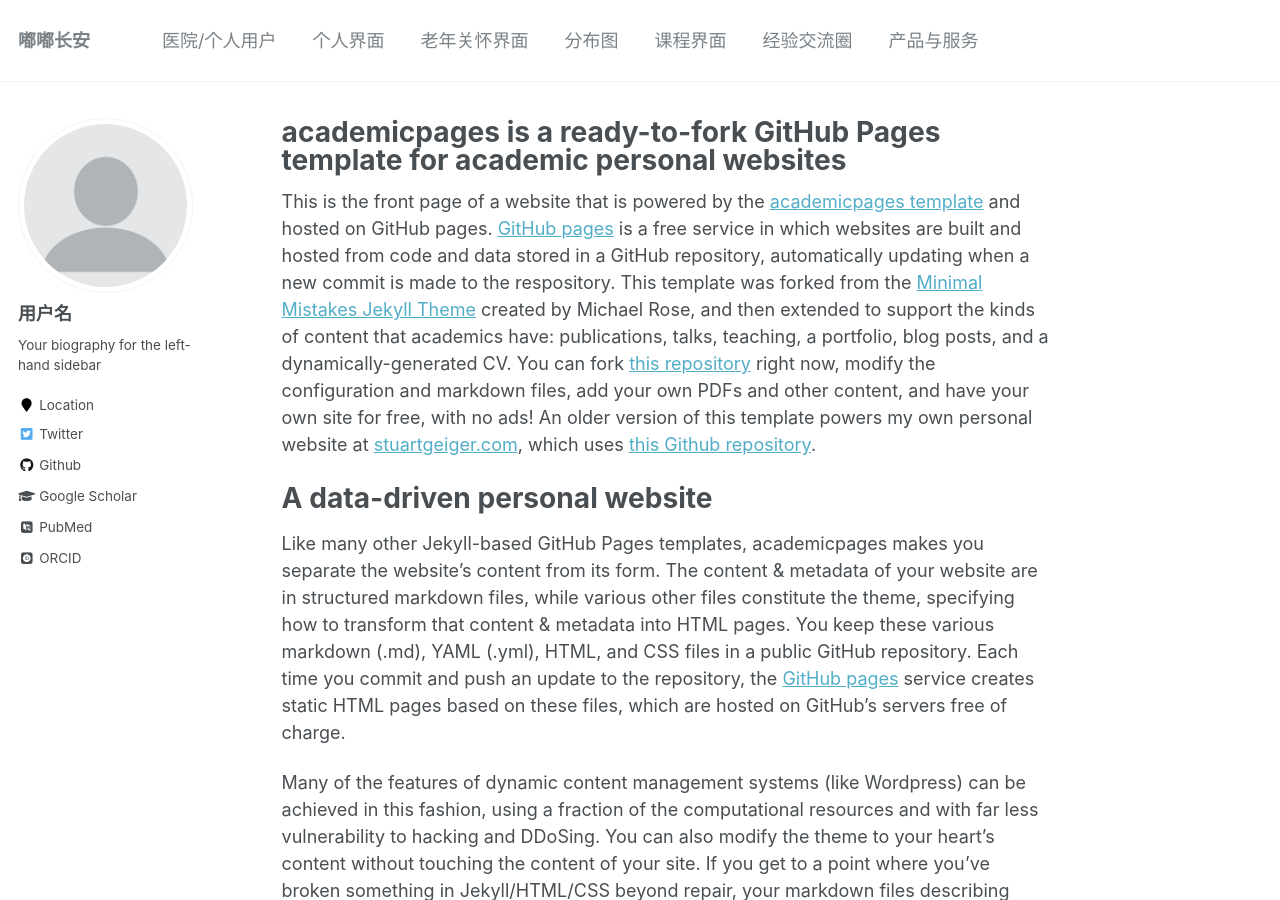
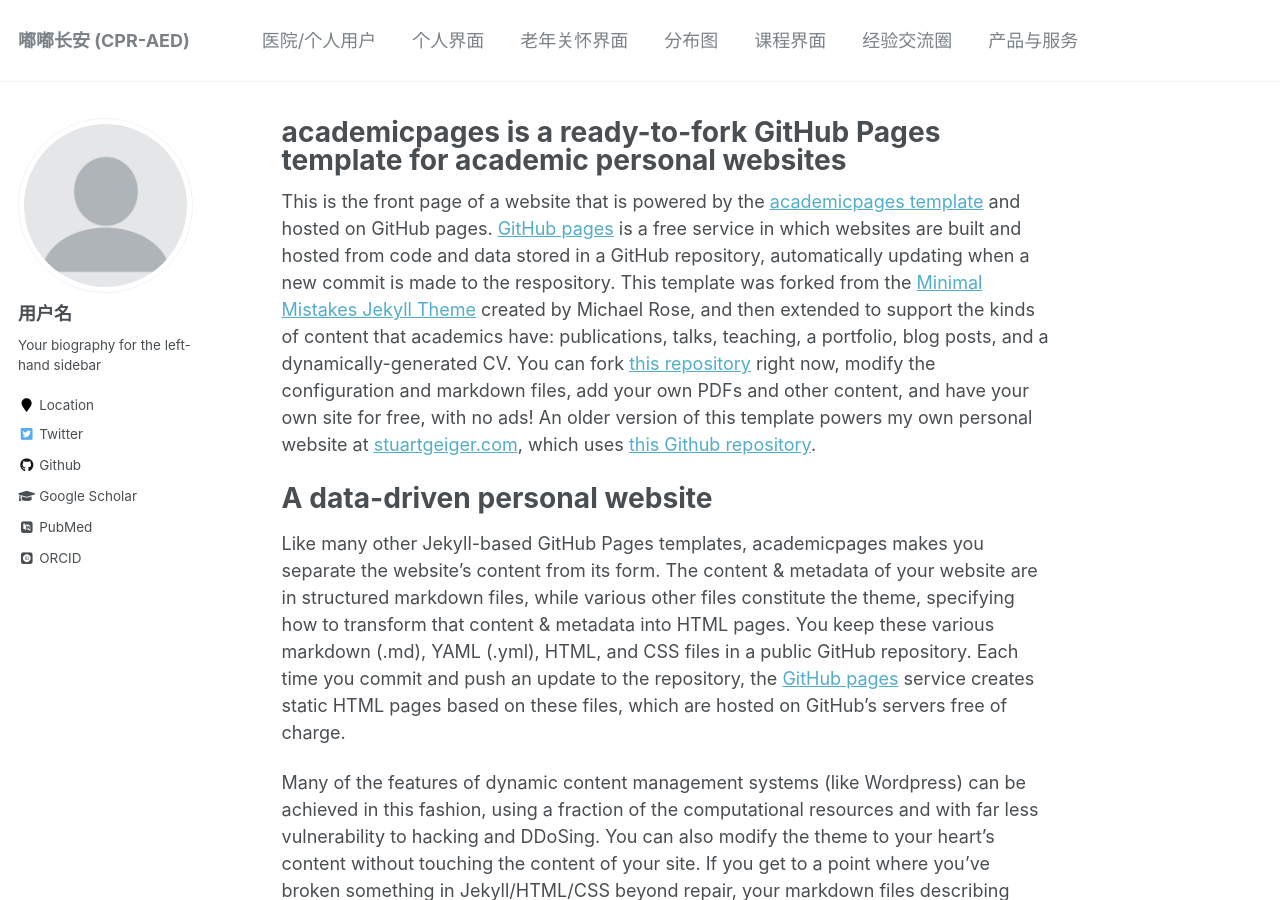
Before and after one commit to nwucpraed/nwucpraed.github.io, a Jekyll site: the page built from _pages/about.md, in a window 1280 px wide and 900 px high. Built offline with Jekyll 4.4.1, drawn with Linux system fonts in a browser that asks for light colours; some web fonts are replaced.

Commit message:
CPR-AED
CPR-AED

```diff
--- a/_config.yml
+++ b/_config.yml
@@ -7,7 +7,7 @@
 
 # Site Settings
 locale                   : "en-US"
-title                    : "嘟嘟长安" ##  "Your Name / Site Title"
+title                    : "嘟嘟长安 (CPR-AED)" ##  "Your Name / Site Title"
 title_separator          : "-"
 name                     : &name "Your Name"
 description              : &description "personal description"
```
